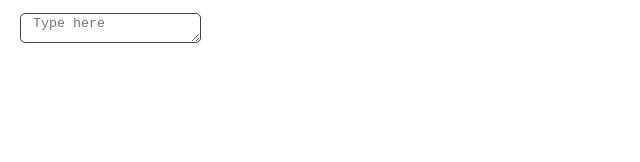
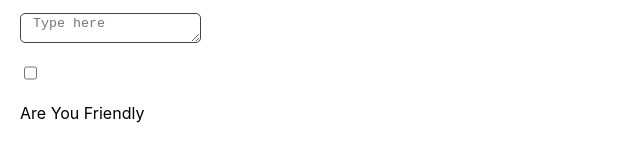
Before and after one commit to Noman-Memon/form, a React (Create React App) app: page / in a window 1280 px wide. Shown: the part 142-304 px from the top of the page, without its empty margins (0-640 px from the left). Built offline with nearby package versions, Linux system fonts and the light colour scheme.

Commit message:
use of distructuring and ternery method

```diff
--- a/src/Form.js
+++ b/src/Form.js
@@ -6,15 +6,31 @@
     lastName: '',
     email: '',
     textArea: '',
+    checkBox: false,
   })
 
-  console.log(formData.textArea)
+  console.log(formData.checkBox)
+  console.log(formData)
 
+  // 1 method without distructuring
+  //   function handleChange(event) {
+  //     setFormData((prevFormData) => {
+  //       return {
+  //         ...prevFormData,
+  //         [event.target.name]:
+  //           event.target.name === 'checkBox'
+  //             ? event.target.checked
+  //             : event.target.value,
+  //       }
+  //     })
+  //   }
+  // 2nd method with distructuring
   function handleChange(event) {
+    const { name, value, type, checked } = event.target
     setFormData((prevFormData) => {
       return {
         ...prevFormData,
-        [event.target.name]: event.target.value,
+        [name]: type === 'checkbox' ? checked : value,
       }
     })
   }
@@ -48,6 +64,14 @@
         name="textArea"
         value={formData.textArea}
       />
+      <input
+        type="checkbox"
+        id="isFriendly"
+        onChange={handleChange}
+        name="checkBox"
+        checked={formData.checkBox}
+      />
+      <label htmlFor="isFriendly">Are You Friendly</label>
     </form>
   )
 }
```
